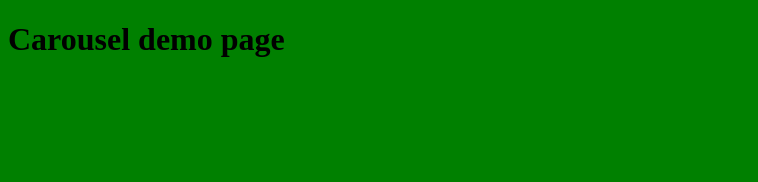
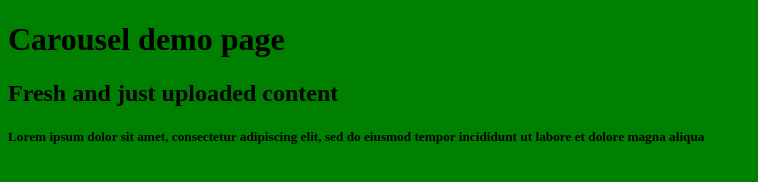
Before and after one commit to laguno/Vanilla-Carousel, a plain HTML site: page index.html in a window 1280 px wide. Shown: the whole page, without its empty margins (0-758 px from the left). Drawn offline with Linux system fonts and the light colour scheme.

Commit message:
Carousel class created

```diff
--- a/js/carousel.js
+++ b/js/carousel.js
@@ -0,0 +1,49 @@
+class Carousel {
+	constructor(obj){
+		this.container = obj.container;
+		this.title = obj.title;
+		this.subtitle = obj.subtitle;
+	}
+	setTitle(){
+		var container = document.getElementById("" + this.container + "");
+		var titleElem = document.createElement("H2");
+		var subTitleElem = document.createElement("H5");
+		var title = document.createTextNode(this.title);
+		var subtitle = document.createTextNode(this.subtitle);
+		container.appendChild(titleElem);
+		container.appendChild(subTitleElem);
+		titleElem.appendChild(title);
+		subTitleElem.appendChild(subtitle);
+	}
+}
+var options1 = {
+	container: "my-carousel",
+	title: "Fresh and just uploaded content",
+	subtitle: "Lorem ipsum dolor sit amet, consectetur adipiscing elit, sed do eiusmod tempor incididunt ut labore et dolore magna aliqua",
+	fetchCards: function (chunkSize) {
+		// Function that returns "chunkSize" card oject to be displayed in the carousel
+		// Each card object is structured as follows:
+		return {
+			image: "http://writingexcercises.co.uk/images2randomimage/cyclist.jpg", //url or random image taken from the web
+			type: "elearning", // a string with the following allowed values (video, elearning, learning_plan, playlist)",
+			duration: 3600, // a duration in number of seconds (to be converted in human readable format, see mockup)
+			title: "Welcome to Effective Time Management",
+			cardinality: "single" // Whether this card is single or a stack of cards. Possible values = "single" or "collection"
+		};
+		// Simulate a random delay of an API call here, to demonstrate the usage of card placeholders
+	}
+};
+document.addEventListener('DOMContentLoaded', (event) => {
+	var carousel1 = new Carousel(options1);
+	carousel1.setTitle();
+});
+
+/* var options2 = {
+	container: "my-carousel2",
+	title: "Another carousel instance title",
+	subtitle: "Lorem ipsum dolor sit amet, consectetur adipiscing elit, sed do eiusmod tempor incididunt ut labore et dolore magna aliqua",
+	fetchCards: function (chunkSize) {
+		// see otions1 for the specifications of this function
+	}
+}; */
+//var carousel2 = new Carousel(options2);
```
Also changed, not shown: index.html (+2 -2 lines).
